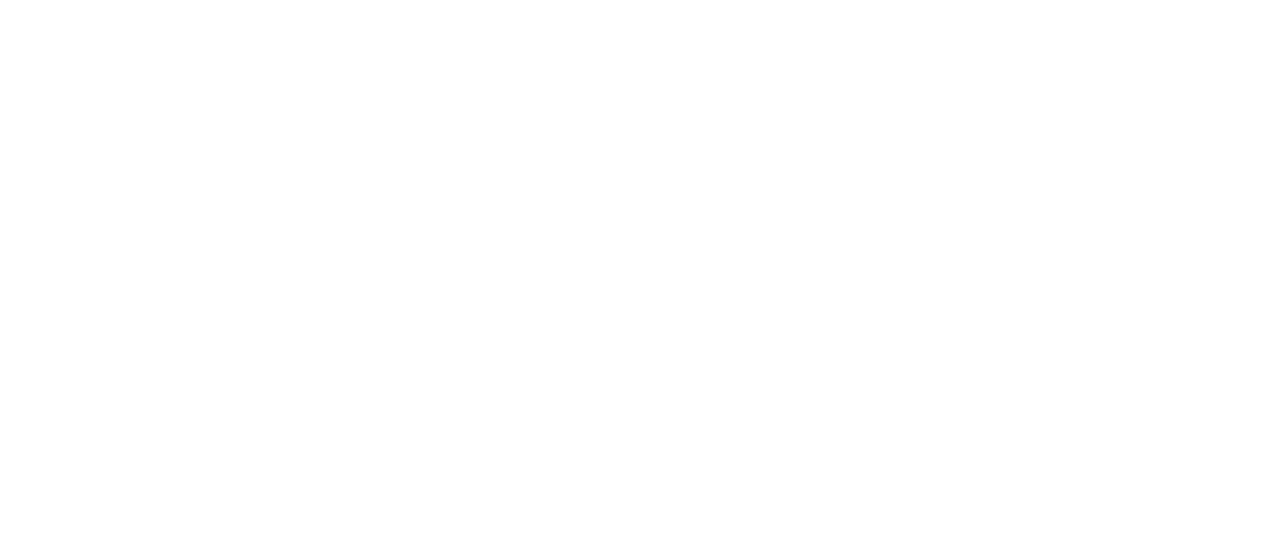
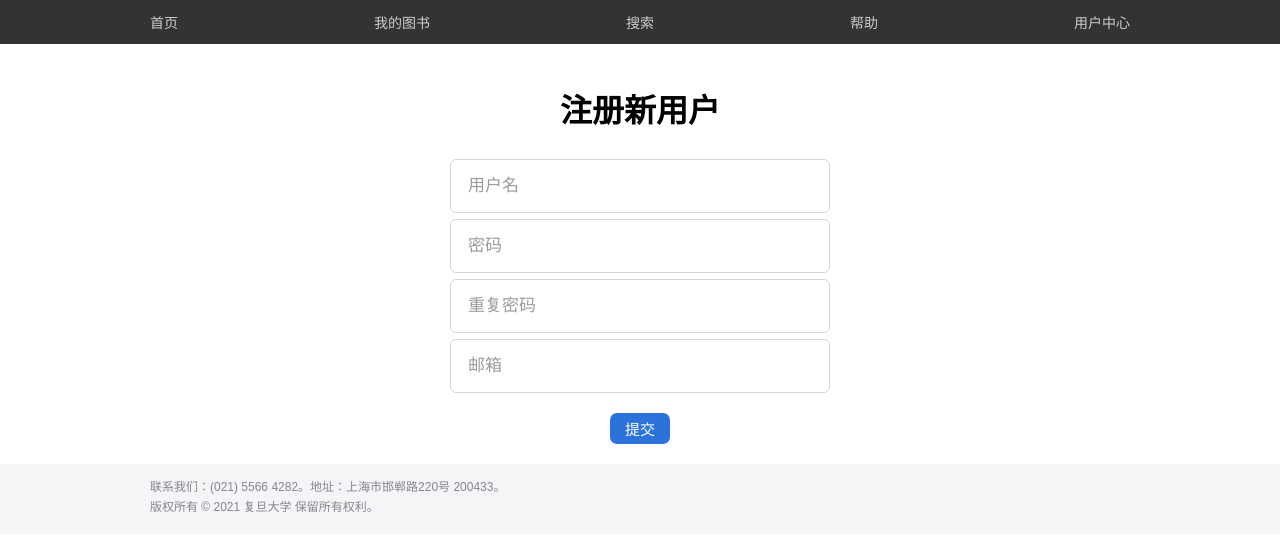
Before and after one commit to fsy2001/Engineering-front, a Vue app: page /register in a window 1280 px wide. Shown: the top 550 px of the page. Built offline with nearby package versions, Linux system fonts and the light colour scheme.

Commit message:
page: register page basic

```diff
--- a/src/components/BookEntry.vue
+++ b/src/components/BookEntry.vue
@@ -27,7 +27,7 @@
 }
 </script>
 
-<style scoped lang="scss">
+<style lang="scss" scoped>
 $entry-width: 600px;
 $entry-title-size: 30px;
 
--- a/src/components/Input.vue
+++ b/src/components/Input.vue
@@ -4,15 +4,15 @@
       'input-box': valid || focus,
       'input-box-error': !valid && !focus }">
       <input
-          type="text"
+          :type="config.password ? 'password' : 'input'"
           :placeholder="config.placeholder"
           @focusin="focus = true"
           @focusout="focus = false; $emit('check')"
           @input="$emit('input', $event.target.value)"
-          v-model="value" />
+          v-model="value"/>
       <slot></slot>
     </div>
-    <span class="input-error-msg">{{ (valid || focus) ? '' : config.errorMsg}}</span>
+    <span class="input-error-msg">{{ (valid || focus) ? '' : config.errorMsg }}</span>
   </div>
 </template>
 
@@ -20,7 +20,7 @@
 export default {
   name: "Input",
   props: [
-      'config', 'valid', 'value'
+    'config', 'valid', 'value'
   ],
   data: function () {
     return {
@@ -72,6 +72,6 @@
 
 .input-error-msg {
   color: $input-error;
-  font-size: 3px;
+  font-size: 10px;
 }
 </style>
--- a/src/router/index.js
+++ b/src/router/index.js
@@ -2,6 +2,7 @@
 import VueRouter from 'vue-router'
 import Home from '../views/Home.vue'
 import Search from "@/views/Search";
+import Register from "@/views/Register";
 
 Vue.use(VueRouter)
 
@@ -15,6 +16,11 @@
         path: '/search',
         name: 'Search',
         component: Search
+    },
+    {
+        path: '/register',
+        name: 'Register',
+        component: Register
     }
 ]
 
--- /dev/null
+++ b/src/views/Register.vue
@@ -0,0 +1,128 @@
+<template>
+  <div class="register">
+    <Nav></Nav>
+    <main>
+      <div class="register-panel container">
+        <h1>注册新用户</h1>
+        <Input
+            :config="{placeholder: '用户名', errorMsg: '请输入有效的用户名'}"
+            v-model="value.username"
+            :valid="valid.usernameValid"
+            @check="checkUsername"
+        />
+        <Input
+            :config="{password: true, placeholder: '密码', errorMsg: '请输入正确的密码'}"
+            v-model="value.password"
+            :valid="valid.passwordValid"
+            @check="checkPassword"
+        />
+        <Input
+            :config="{password: true, placeholder: '重复密码', errorMsg: '密码输入不一致'}"
+            v-model="repeatPassword"
+            :valid="valid.repeatValid"
+            @check="checkRepeat"
+        />
+        <Input
+            :config="{placeholder: '邮箱', errorMsg: '请输入有效的邮箱'}"
+            v-model="value.email"
+            :valid="valid.emailValid"
+            @check="checkEmail"
+        />
+        <button class="register-submit" @click="submit">
+          提交
+        </button>
+      </div>
+    </main>
+    <Foot></Foot>
+  </div>
+</template>
+
+<script>
+import Nav from "@/components/Nav";
+import Foot from "@/components/Foot";
+import Input from "@/components/Input";
+import router from "@/router";
+
+export default {
+  name: "Register",
+  components: {Input, Foot, Nav},
+  data: function () {
+    return {
+      value: {
+        username: '',
+        password: '',
+        email: ''
+      },
+      repeatPassword: '',
+      valid: {
+        usernameValid: true,
+        passwordValid: true,
+        repeatValid: true,
+        emailValid: true
+      }
+    }
+  },
+  methods: {
+    checkUsername: function () {
+      // TODO: implement this function
+    },
+    checkPassword: function () {
+      // TODO: implement this function
+    },
+    checkRepeat: function () {
+      // TODO: implement this function
+    },
+    checkEmail: function () {
+      // TODO: implement this function
+    },
+    checkBeforeUpload: function () {
+      // TODO: implement this function, notice that empty string is not allowed
+    },
+    submit: function () {
+      // TODO: check
+      const userInfo = this.value;
+      fetch('/api/user', {
+        method: 'POST',
+        body: JSON.stringify(userInfo),
+        headers: new Headers({
+          'Content-Type': 'application/json'
+        })
+      })
+      .then(res => {
+        if (res.ok) {
+          router.push('/') // TODO: jump to register page
+        } else {
+          alert('填入的信息有问题，请检查后提交')
+        }
+      })
+    }
+  }
+}
+</script>
+
+<style scoped lang="scss">
+.register-panel {
+  display: flex;
+  flex-direction: column;
+  align-items: center;
+  max-width: 380px;
+  padding: 20px 0 20px 0;
+}
+
+.register-submit {
+  color: white;
+  background-color: rgb(44, 114, 219);
+  font-size: 15px;
+  border: none;
+
+  padding: 5px 15px;
+  margin-top: 20px;
+  border-radius: 7px;
+
+  cursor: pointer;
+
+  &:hover {
+    background-color: rgb(54, 124, 222);
+  }
+}
+</style>
--- a/src/views/Search.vue
+++ b/src/views/Search.vue
@@ -59,9 +59,7 @@
     return {
       advanced: false,
       queryString: '',
-      searchResults: [
-
-      ]
+      searchResults: []
     }
   },
   methods: {
```
Lines whose indentation alone changed are shown as unchanged.
